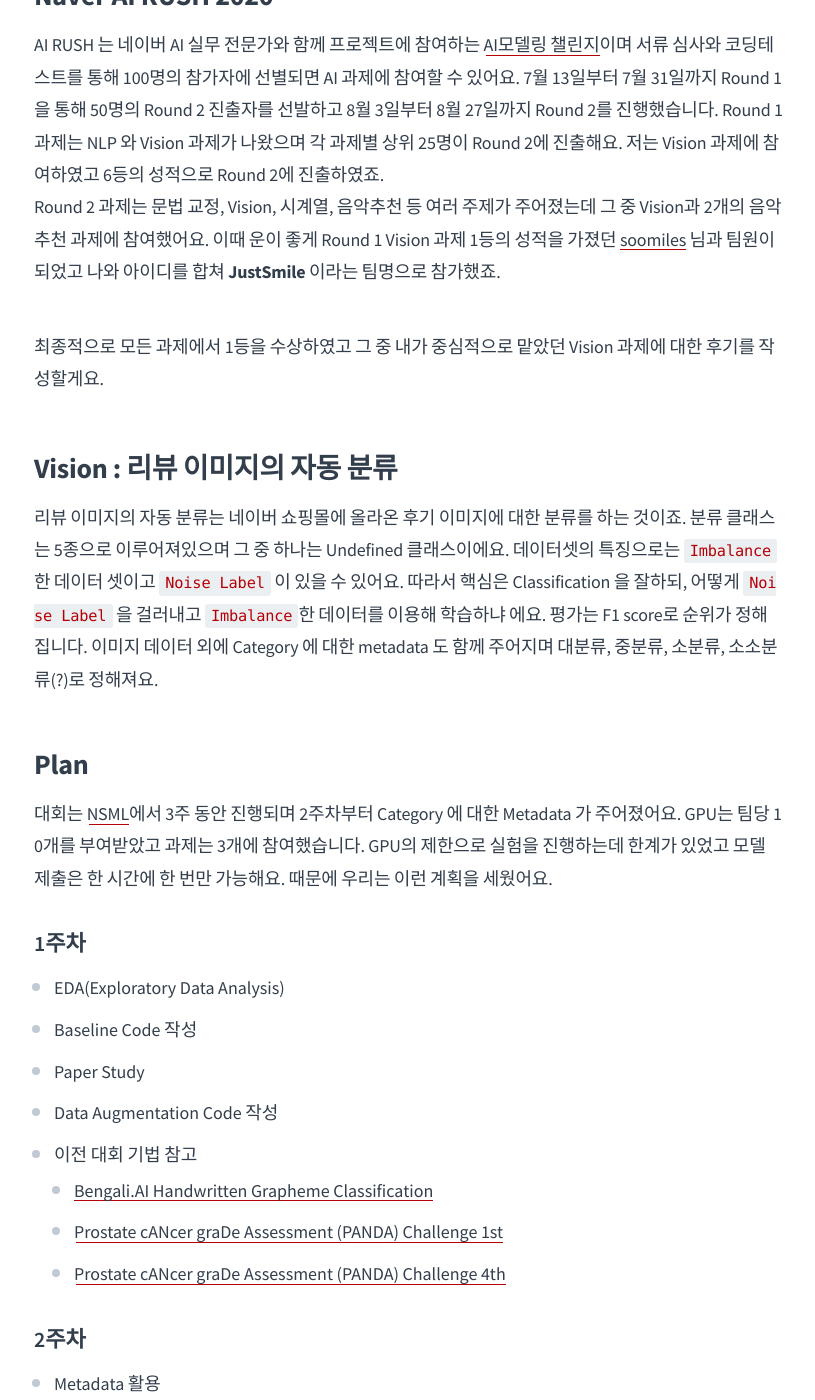
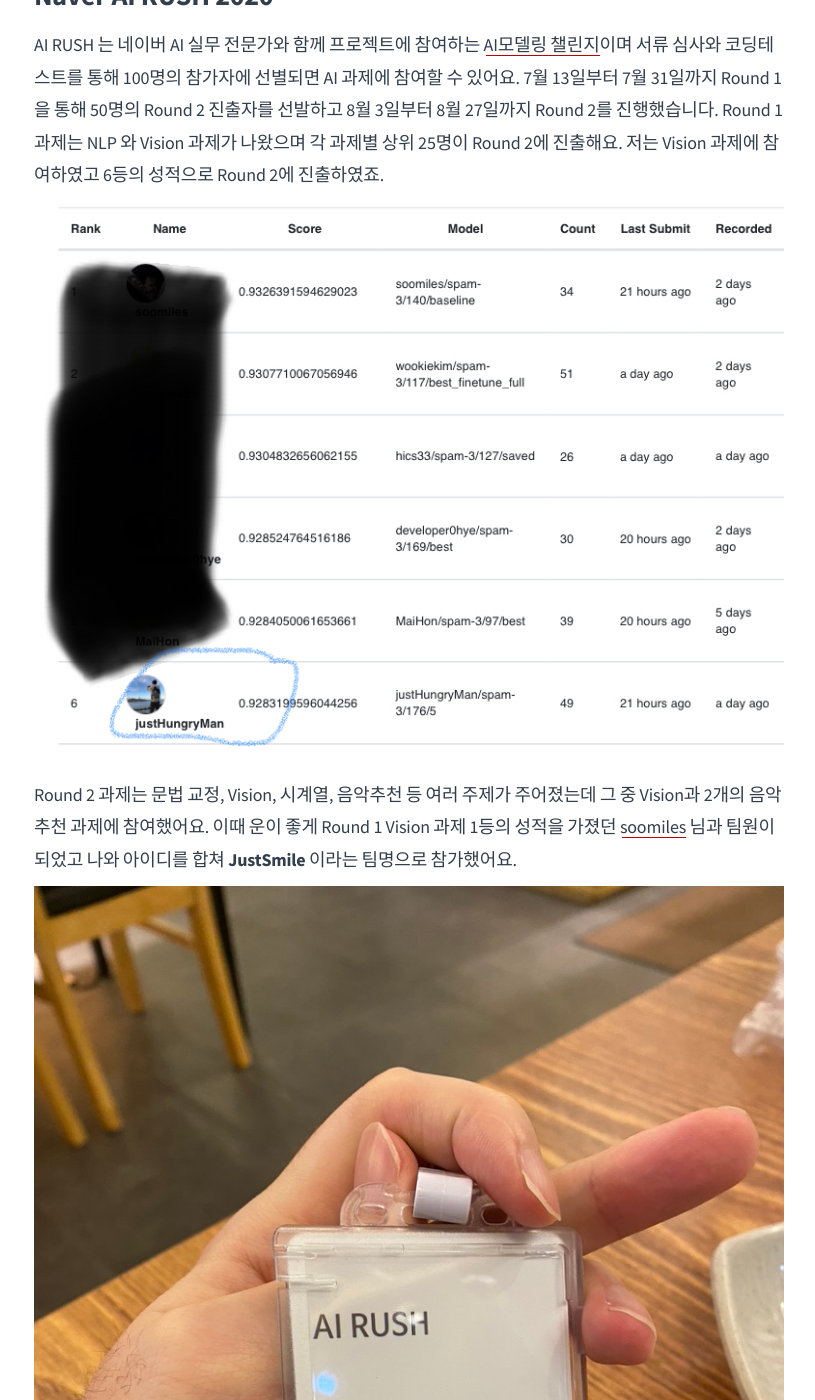
Before and after one commit to justHungryMan/justHungryMan.github.io, a Jekyll site: the page built from blog/airush-2020/index.md, in a window 1280 px wide and 1400 px high, scrolled down 742 px. Shown: the whole window, without its empty margins (231-1046 px from the left). Built offline with Jekyll 4.4.1, drawn with Linux system fonts in a browser that asks for light colours; comment, search, counter and statistics services are not loaded; some of the changed text lies outside the part shown.

Commit message:
[UPDATE] AI RUSH Image

```diff
--- a/blog/airush-2020/index.md
+++ b/blog/airush-2020/index.md
@@ -15,11 +15,16 @@ order: 1
 # Naver AI RUSH 2020
 
 AI RUSH 는 네이버 AI 실무 전문가와 함께 프로젝트에 참여하는 [AI모델링 챌린지](https://campaign.naver.com/airush/)이며 서류 심사와 코딩테스트를 통해 100명의 참가자에 선별되면 AI 과제에 참여할 수 있어요. 7월 13일부터 7월 31일까지 Round 1을 통해 50명의 Round 2 진출자를 선발하고 8월 3일부터 8월 27일까지 Round 2를 진행했습니다. Round 1 과제는 NLP 와 Vision 과제가 나왔으며 각 과제별 상위 25명이 Round 2에 진출해요. 저는 Vision 과제에 참여하였고 6등의 성적으로 Round 2에 진출하였죠.
+
+![Round1](img/round1.jpeg)
 <br>
-Round 2 과제는 문법 교정, Vision, 시계열, 음악추천 등 여러 주제가 주어졌는데 그 중 Vision과 2개의 음악추천 과제에 참여했어요. 이때 운이 좋게 Round 1 Vision 과제 1등의 성적을 가졌던 [soomiles](https://github.com/soomiles) 님과 팀원이 되었고 나와 아이디를 합쳐 **JustSmile** 이라는 팀명으로 참가했죠.
+Round 2 과제는 문법 교정, Vision, 시계열, 음악추천 등 여러 주제가 주어졌는데 그 중 Vision과 2개의 음악추천 과제에 참여했어요. 이때 운이 좋게 Round 1 Vision 과제 1등의 성적을 가졌던 [soomiles](https://github.com/soomiles) 님과 팀원이 되었고 나와 아이디를 합쳐 **JustSmile** 이라는 팀명으로 참가했어요.
 
+![name](img/name.jpeg)
 <br>
-최종적으로 모든 과제에서 1등을 수상하였고 그 중 내가 중심적으로 맡았던 Vision 과제에 대한 후기를 작성할게요.
+최종적으로 모든 과제에서 1등을 수상하였고 그 중 제가 중심적으로 맡았던 Vision 과제에 대한 후기를 작성할게요.
+
+![final](img/final.jpeg)
 
 # Vision : 리뷰 이미지의 자동 분류
 리뷰 이미지의 자동 분류는 네이버 쇼핑몰에 올라온 후기 이미지에 대한 분류를 하는 것이죠. 분류 클래스는 5종으로 이루어져있으며 그 중 하나는 Undefined 클래스이에요. 데이터셋의 특징으로는 `Imbalance` 한 데이터 셋이고 `Noise Label` 이 있을 수 있어요. 따라서 핵심은 Classification 을 잘하되, 어떻게 `Noise Label` 을 걸러내고 `Imbalance`한 데이터를 이용해 학습하냐 에요. 평가는 F1 score로 순위가 정해집니다. 이미지 데이터 외에 Category 에 대한 metadata 도 함께 주어지며 대분류, 중분류, 소분류, 소소분류(?)로 정해져요.
```
Also changed, not shown: blog/airush-2020/img/final.jpeg (added), blog/airush-2020/img/name.jpeg (added), blog/airush-2020/img/round1.jpeg (added).
